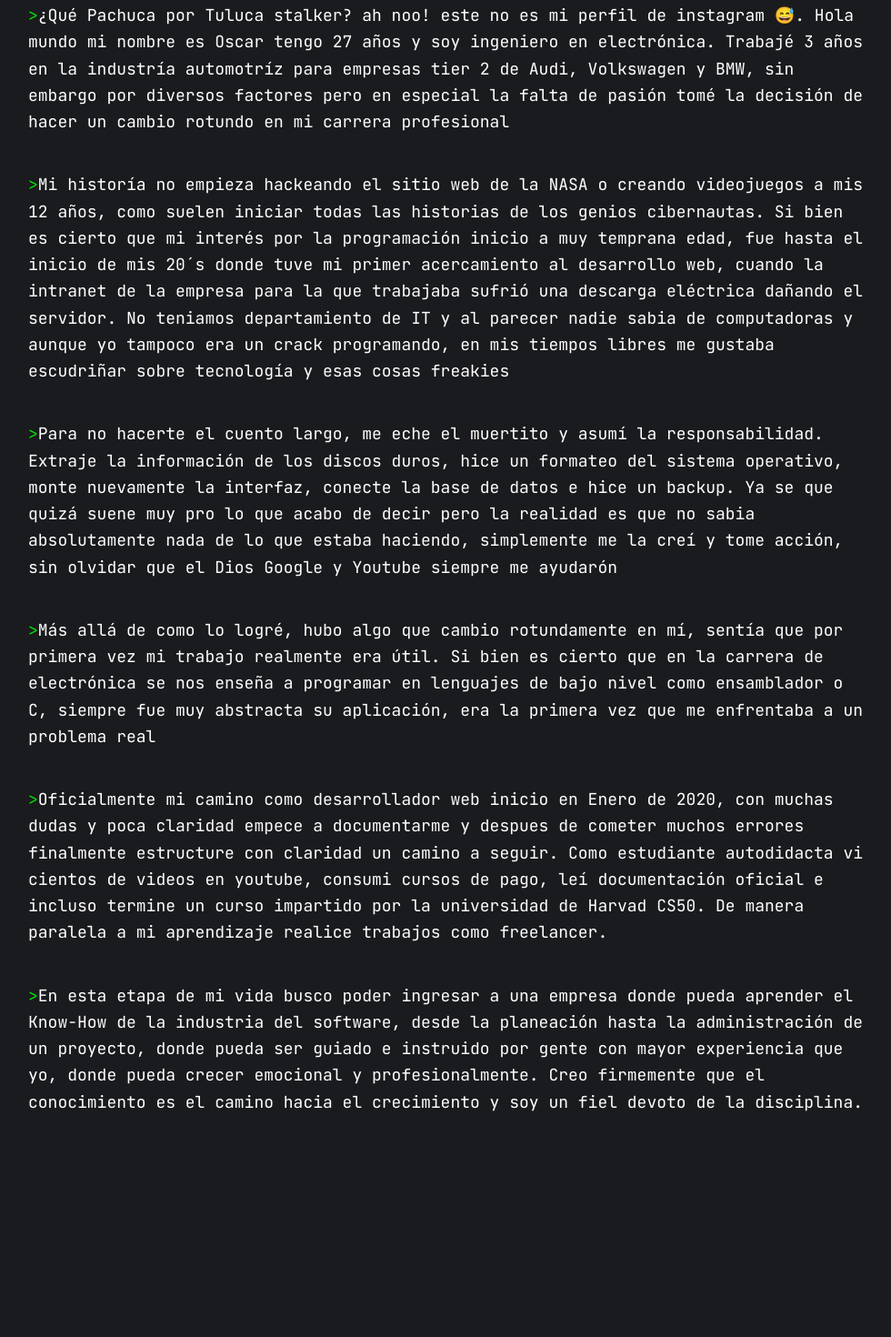
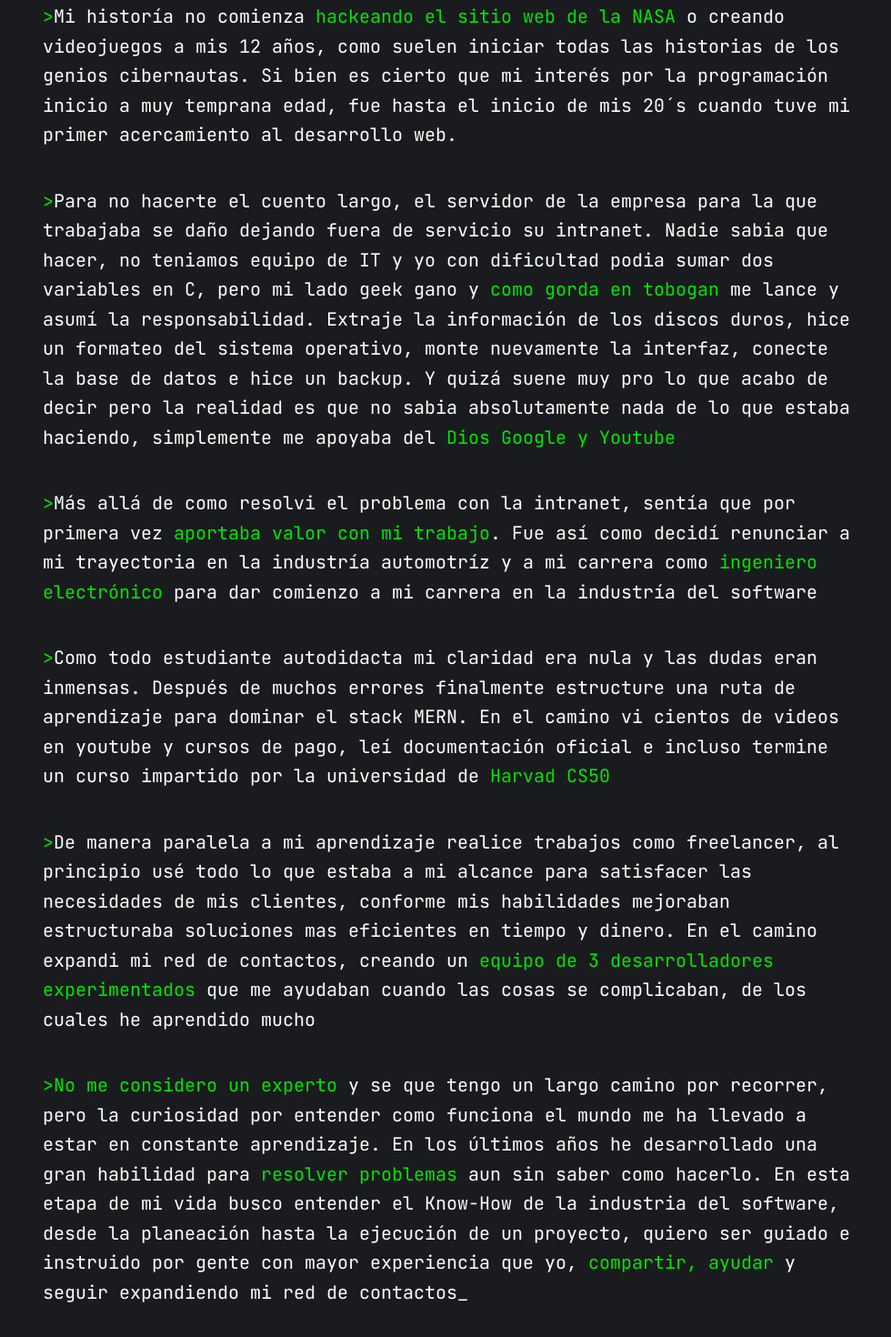
Before and after one commit to OscarStrada/portfolio-client, a React (Create React App) app: page / in a window 1280 px wide. Shown: the part 878-2348 px from the top of the page at 91% size, without its empty margins (145-1125 px from the left). Built offline with nearby package versions, Linux system fonts and the light colour scheme.

Commit message:
copywrite added to about me

```diff
--- a/src/components/AboutMe.js
+++ b/src/components/AboutMe.js
@@ -2,65 +2,76 @@ import React from 'react';
 
 export const AboutMe = () => {
   return (
-    <div className="w-full min-h-screen px-5 md:px-44 md:pt-20 space-y-10">
-      <p className="text-xl md:text-[18px] leading-relaxed">
-        <span className="text-green-custom">></span>¿Qué Pachuca por Tuluca
-        stalker? ah noo! este no es mi perfil de instagram 😅. Hola mundo mi
-        nombre es Oscar tengo 27 años y soy ingeniero en electrónica. Trabajé 3
-        años en la industría automotríz para empresas tier 2 de Audi, Volkswagen
-        y BMW, sin embargo por diversos factores pero en especial la falta de
-        pasión tomé la decisión de hacer un cambio rotundo en mi carrera
-        profesional
+    <div className="w-full min-h-screen px-5 md:px-48 md:pt-20 md:pb-40 space-y-10">
+      <p className="text-xl leading-relaxed">
+        <span className="text-green-custom">></span>
+        Mi historía no comienza{' '}
+        <span className="text-green-custom">
+          hackeando el sitio web de la NASA
+        </span>{' '}
+        o creando videojuegos a mis 12 años, como suelen iniciar todas las
+        historias de los genios cibernautas. Si bien es cierto que mi interés
+        por la programación inicio a muy temprana edad, fue hasta el inicio de
+        mis 20´s cuando tuve mi primer acercamiento al desarrollo web.
       </p>
-      <p className="text-xl md:text-[18px] leading-relaxed">
+      <p className="text-xl leading-relaxed">
         <span className="text-green-custom">></span>
-        Mi historía no empieza hackeando el sitio web de la NASA o creando
-        videojuegos a mis 12 años, como suelen iniciar todas las historias de
-        los genios cibernautas. Si bien es cierto que mi interés por la
-        programación inicio a muy temprana edad, fue hasta el inicio de mis 20´s
-        donde tuve mi primer acercamiento al desarrollo web, cuando la intranet
-        de la empresa para la que trabajaba sufrió una descarga eléctrica
-        dañando el servidor. No teniamos departamiento de IT y al parecer nadie
-        sabia de computadoras y aunque yo tampoco era un crack programando, en
-        mis tiempos libres me gustaba escudriñar sobre tecnología y esas cosas
-        freakies
+        Para no hacerte el cuento largo, el servidor de la empresa para la que
+        trabajaba se daño dejando fuera de servicio su intranet. Nadie sabia que
+        hacer, no teniamos equipo de IT y yo con dificultad podia sumar dos
+        variables en C, pero mi lado geek gano y{' '}
+        <span className="text-green-custom">como gorda en tobogan</span> me
+        lance y asumí la responsabilidad. Extraje la información de los discos
+        duros, hice un formateo del sistema operativo, monte nuevamente la
+        interfaz, conecte la base de datos e hice un backup. Y quizá suene muy
+        pro lo que acabo de decir pero la realidad es que no sabia absolutamente
+        nada de lo que estaba haciendo, simplemente me apoyaba del{' '}
+        <span className="text-green-custom">Dios Google y Youtube</span>
       </p>
-      <p className="text-xl md:text-[18px] leading-relaxed">
+      <p className="text-xl leading-relaxed">
         <span className="text-green-custom">></span>
-        Para no hacerte el cuento largo, me eche el muertito y asumí la
-        responsabilidad. Extraje la información de los discos duros, hice un
-        formateo del sistema operativo, monte nuevamente la interfaz, conecte la
-        base de datos e hice un backup. Ya se que quizá suene muy pro lo que
-        acabo de decir pero la realidad es que no sabia absolutamente nada de lo
-        que estaba haciendo, simplemente me la creí y tome acción, sin olvidar
-        que el Dios Google y Youtube siempre me ayudarón
+        Más allá de como resolvi el problema con la intranet, sentía que por
+        primera vez{' '}
+        <span className="text-green-custom">aportaba valor con mi trabajo</span>
+        . Fue así como decidí renunciar a mi trayectoria en la industría
+        automotríz y a mi carrera como{' '}
+        <span className="text-green-custom">ingeniero electrónico</span> para
+        dar comienzo a mi carrera en la industría del software
       </p>
-      <p className="text-xl md:text-[18px] leading-relaxed">
+      <p className="text-xl leading-relaxed">
         <span className="text-green-custom">></span>
-        Más allá de como lo logré, hubo algo que cambio rotundamente en mí,
-        sentía que por primera vez mi trabajo realmente era útil. Si bien es
-        cierto que en la carrera de electrónica se nos enseña a programar en
-        lenguajes de bajo nivel como ensamblador o C, siempre fue muy abstracta
-        su aplicación, era la primera vez que me enfrentaba a un problema real
+        Como todo estudiante autodidacta mi claridad era nula y las dudas eran
+        inmensas. Después de muchos errores finalmente estructure una ruta de
+        aprendizaje para dominar el stack MERN. En el camino vi cientos de
+        videos en youtube y cursos de pago, leí documentación oficial e incluso
+        termine un curso impartido por la universidad de{' '}
+        <span className="text-green-custom">Harvad CS50</span>
       </p>
-      <p className="text-xl md:text-[18px] leading-relaxed">
+      <p className="text-xl leading-relaxed">
         <span className="text-green-custom">></span>
-        Oficialmente mi camino como desarrollador web inicio en Enero de 2020,
-        con muchas dudas y poca claridad empece a documentarme y despues de
-        cometer muchos errores finalmente estructure con claridad un camino a
-        seguir. Como estudiante autodidacta vi cientos de videos en youtube,
-        consumi cursos de pago, leí documentación oficial e incluso termine un
-        curso impartido por la universidad de Harvad CS50. De manera paralela a
-        mi aprendizaje realice trabajos como freelancer.
+        De manera paralela a mi aprendizaje realice trabajos como freelancer, al
+        principio usé todo lo que estaba a mi alcance para satisfacer las
+        necesidades de mis clientes, conforme mis habilidades mejoraban
+        estructuraba soluciones mas eficientes en tiempo y dinero. En el camino
+        expandi mi red de contactos, creando un{' '}
+        <span className="text-green-custom">
+          equipo de 3 desarrolladores experimentados
+        </span>{' '}
+        que me ayudaban cuando las cosas se complicaban, de los cuales he
+        aprendido mucho
       </p>
-      <p className="text-xl md:text-[18px] leading-relaxed">
-        <span className="text-green-custom">></span>
-        En esta etapa de mi vida busco poder ingresar a una empresa donde pueda
-        aprender el Know-How de la industria del software, desde la planeación
-        hasta la administración de un proyecto, donde pueda ser guiado e
-        instruido por gente con mayor experiencia que yo, donde pueda crecer
-        emocional y profesionalmente. Creo firmemente que el conocimiento es el
-        camino hacia el crecimiento y soy un fiel devoto de la disciplina.
+      <p className="text-xl leading-relaxed">
+        <span className="text-green-custom">>No me considero un experto</span> y
+        se que tengo un largo camino por recorrer, pero la curiosidad por
+        entender como funciona el mundo me ha llevado a estar en constante
+        aprendizaje. En los últimos años he desarrollado una gran habilidad para
+        <span className="text-green-custom"> resolver problemas</span> aun sin
+        saber como hacerlo. En esta etapa de mi vida busco entender el Know-How
+        de la industria del software, desde la planeación hasta la ejecución de
+        un proyecto, quiero ser guiado e instruido por gente con mayor
+        experiencia que yo,{' '}
+        <span className="text-green-custom">compartir, ayudar</span> y seguir
+        expandiendo mi red de contactos_
       </p>
     </div>
   );
```
